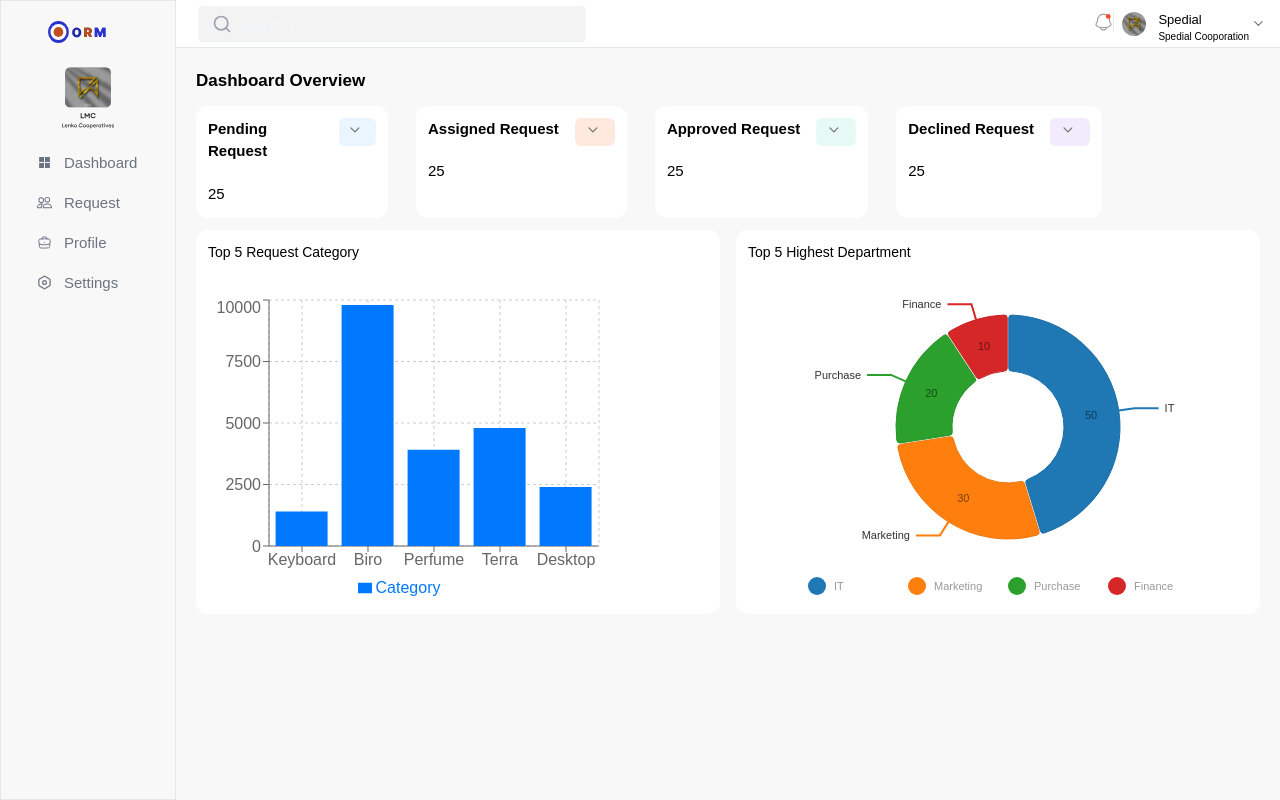
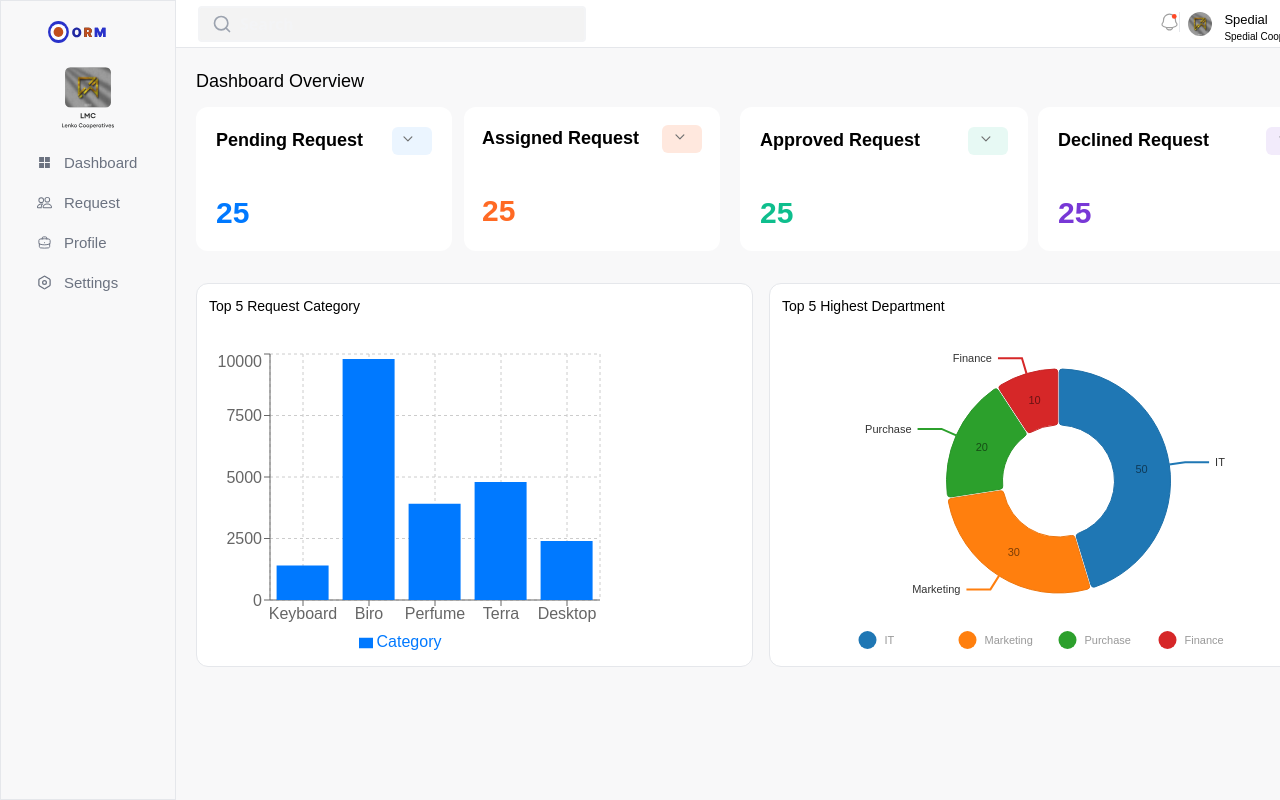
Before and after one commit to ZainabAlayande/Office-Request-Application-Frontend, a React (Vite) app: page /dashboard in a window 1280 px wide. Built offline with nearby package versions, Linux system fonts and the light colour scheme; a web font is replaced by a local one.

Commit message:
Sign up AND Login Integration Test

```diff
--- a/src/App.tsx
+++ b/src/App.tsx
@@ -11,6 +11,7 @@ import DeclinedRequest from "./component/admin/DeclinedRequest";
 import Profile from "./component/admin/Profile";
 import Settings from "./component/admin/Settings";
 import RequestAccordion from "./component/reusable/RequestAccordion";
+// import 'react-toastify/dist/ReactToastify.css';
 
 function App() {
 
@@ -30,6 +31,7 @@ function App() {
             <Route path="/profile" element={<Profile />}></Route>
             <Route path="/settings" element={<Settings />}></Route>
             <Route path="/requestAccordion" element={<RequestAccordion />}></Route>
+
           </Routes>
       </BrowserRouter>
 
--- a/src/component/admin/Dashboard.tsx
+++ b/src/component/admin/Dashboard.tsx
@@ -1,9 +1,28 @@
 import SideBar from "../reusable/Sidebar";
 import TopNav from "../reusable/TopNav";
 import DashboardBody from "../reusable/DashboardBody";
+import { useEffect, useState } from "react";
+import { DashboardDetails } from "../../utils/apis/APICall";
+
 
 
 const Dashboard = () => {
+
+  const [dashboardData, setDashboardData] = useState(null);
+
+  // useEffect(() => {
+  //   const token: string = localStorage.getItem("token");
+
+  //   const fetchDashboardDetails = async () => {
+  //     const response = DashboardDetails(token);
+  //     setDashboardData(response);
+  //   }
+
+  //   fetchDashboardDetails();
+
+  // })
+
+
   return (
     <div className="flex flex-row bg-white-100 overflow-x-auto h-screen w-screen" style={{ backgroundColor: "#F8F8F9" }}>
     <div className="">
@@ -12,10 +31,21 @@ const Dashboard = () => {
 
     <div className="w-full h-full">
       <TopNav />
-      <DashboardBody />
+      <DashboardBody data={dashboardData} />
     </div>
   </div>
   )
 }
 
 export default Dashboard
+
+/**
+ * countOfPendingRequest
+ * countOfAssignedRequest
+ * countOfDeclinedRequest
+ * countOfApprovedRequest
+ *
+ * companyName
+ * companyProfilePicture
+ *
+ */
--- a/src/component/admin/registration-page.tsx
+++ b/src/component/admin/registration-page.tsx
@@ -8,9 +8,31 @@ import Logo from "../../assets/svg/orm-resized-logo.svg";
 import EyeIcon from "../../assets/svg/eye-icon.svg";
 import ArrowBack from "../../assets/png/arrow-back.png";
 import { RegisterUser } from "../../utils/apis/APICall";
+// import { toast } from 'react-toastify';
+import 'react-toastify/dist/ReactToastify.css';
 
 
-const RegistrationPage: React.FC = () => {
+const RegistrationPage = () => {
+
+
+  const handleRegistration = async () => {
+    try {
+      const response = await RegisterUser(data);
+      console.log("Registration successful:", response.data);
+      if (response.status === true) {
+        console.log("hello");
+        alert("Registration successful, kindly login");
+        window.location.href = "/login";
+      } else {
+        alert("Registration failed");
+        window.location.href = "/admin-registration";
+      }
+
+    } catch (error) {
+      console.error("Registration failed:", error);
+
+    }
+  };
 
   const initialData = {
     name: "",
@@ -22,26 +44,12 @@ const RegistrationPage: React.FC = () => {
   const [data, setData] = useState(initialData);
   const [showPassword, setShowPassword] = useState(false);
 
-
-  const handleRegistration = async () => {
-    try {
-      const response = await RegisterUser(data);
-      console.log("Registration successful:", response);
-
-    } catch (error) {
-      console.error("Registration failed:", error);
-
-    }
-
-  };
-
   const handleChange = (event: React.ChangeEvent<HTMLInputElement>) => {
     setData({
       ...data,
       [event.target.name]: event.target.value,
     });
   };
-
 
 
   return (
@@ -143,7 +151,7 @@ const RegistrationPage: React.FC = () => {
             </div>
           </div>
 
-          <div className="w-full h-10 px-4 rounded-md mb-2 bg-blue-600 cursor-pointer border-2 border-blue-600 text-white flex items-center justify-center font-bold">
+          <div className="w-full h-10 px-4 rounded-md mb-2 bg-blue-600 cursor-pointer hover:bg-blue-400 hover:border-blue-400 cursor-pointer border-2 border-blue-600 text-white flex items-center justify-center font-bold">
             <button type="submit" onClick={handleRegistration}>Register</button>
           </div>
         </form>
--- a/src/component/charts/PieChart.tsx
+++ b/src/component/charts/PieChart.tsx
@@ -1,9 +1,11 @@
-import { ResponsivePie } from '@nivo/pie'
+import { MayHaveLabel, ResponsivePie } from '@nivo/pie'
 
-
-const MyResponsivePie = ({ data  }) => (
+type Props={
+    data: readonly MayHaveLabel[]
+}
+const MyResponsivePie = (props: Props) => (
     <ResponsivePie
-        data={data}
+        data={props.data}
         margin={{ top: 40, right: 80, bottom: 120, left: 100 }}
         innerRadius={0.5}
         padAngle={0.7}
--- a/src/component/reusable/DashboardBody.tsx
+++ b/src/component/reusable/DashboardBody.tsx
@@ -10,7 +10,7 @@ import "../../styles/tailwind.css";
 import Rechart from "../charts/Rechart";
 
 
-  const DashboardBody = () => {
+  const DashboardBody = ({data}) => {
 
     // const percentage = 66;
       return (
@@ -19,12 +19,12 @@ import Rechart from "../charts/Rechart";
           <div className="dashboard-overview">Dashboard Overview</div>
           <div className="mt-3 h-28 flex flex-row flex-shrink-0">
 
-          <div className="bg-white p-3 w-48 h-full rounded-xl">
+          <div className="bg-white  p-3 w-64 h-36 rounded-xl">
           <div className="h-32  p-0 ">
-                <div className="p-0 flex justify-between mb-2">
+                <div className="p-2 flex justify-between">
                   <div>
                     <p className="card-title">Pending Request</p>
-                    <p className="mt-5 w-full card-number">25</p>
+                    <p className="mt-9 w-full text-[#0079FF] card-number">25</p>
                   </div>
                   <div
                     className="ml-4 h-7 w-10 rounded-md items-center"
@@ -40,12 +40,12 @@ import Rechart from "../charts/Rechart";
           </div>
 
 
-            <div className="bg-white p-3 ml-7 w-46 h-full rounded-xl ">
+            <div className="bg-white p-2.5 ml-3 w-64 h-36 rounded-xl ">
               <div className="h-32  p-0 ">
-                <div className="p-0 flex justify-between mb-2">
+                <div className="p-2 flex justify-between">
                   <div>
                     <p className="card-title">Assigned Request</p>
-                    <p className="mt-5 w-full card-number">25</p>
+                    <p className="mt-9 w-full text-[#FF6A24] card-number">25</p>
                   </div>
                   <div
                     className="ml-4 h-7 w-10 rounded-md items-center"
@@ -60,12 +60,12 @@ import Rechart from "../charts/Rechart";
               </div>
             </div>
 
-            <div className="bg-white p-3 ml-7 w-46 h-full rounded-xl ">
+            <div className="bg-white p-3 ml-5 w-72 h-36 rounded-xl ">
               <div className="h-32  p-0 ">
-                <div className="p-0 flex justify-between mb-2">
+                <div className="p-2 flex justify-between">
                   <div>
                     <p className="card-title">Approved Request</p>
-                    <p className="mt-5 w-full card-number">25</p>
+                    <p className="mt-9 w-full card-number text-[#0EBE8D]">25</p>
                   </div>
                   <div
                     className="ml-4 h-7 w-10 rounded-md items-center"
@@ -80,12 +80,12 @@ import Rechart from "../charts/Rechart";
               </div>
             </div>
 
-            <div className="bg-white p-3 ml-7 w-46 h-full rounded-xl ">
+            <div className="bg-white p-3 ml-2.5 w-72 h-36 rounded-xl ">
               <div className="h-32  p-0 ">
-                <div className="p-0 flex justify-between mb-2">
+                <div className="p-2 flex justify-between">
                   <div>
                     <p className="card-title">Declined Request</p>
-                    <p className="mt-5 w-full card-number">25</p>
+                    <p className="mt-9 w-full text-[#7838D6] card-number">25</p>
                   </div>
                   <div
                     className="ml-4 h-7 w-10 rounded-md items-center"
@@ -102,8 +102,8 @@ import Rechart from "../charts/Rechart";
 
           </div>
 
-          <div className="flex flex-row mt-3 h-96">
-          <div className="rounded-xl bg-white h-full w-6/12 mr-4">
+          <div className="flex flex-row mt-16 h-96">
+          <div className="rounded-xl bg-white border h-full w-6/12 mr-4">
           <div>
               <p className="p-3 chart-title">Top 5 Request Category </p>
             </div>
@@ -114,7 +114,7 @@ import Rechart from "../charts/Rechart";
             </div>
           </div>
 
-          <div className="rounded-xl bg-white h-full w-6/12">
+          <div className="rounded-xl border bg-white h-full w-6/12">
             <div className="">
               <p className="p-3 chart-title">Top 5 Highest Department</p>
             </div>
--- a/src/component/reusable/PendingRequestBody.tsx
+++ b/src/component/reusable/PendingRequestBody.tsx
@@ -1,9 +1,10 @@
+import * as React from 'react'
 import "../../styles/tailwind.css"
 import { PENDING_DATA } from "../../utils/constant/DummyData";
 import {getStatusColor, getTextColor} from "../../utils/func/ReusableFunctions";
 
 
-const PendingRequestBody = () => {
+const PendingRequestBody: React.FC = () => {
 
   return (
     <div className="ml-4">
--- a/src/styles/tailwind.css
+++ b/src/styles/tailwind.css
@@ -69,15 +69,15 @@
 
   .card-title {
     font-family: 'EuclidCircularA', sans-serif;
-    font-size: 15px;
+    font-size: 18px;
     font-weight: bold;
     text-align: left;
   }
 
   .card-number {
     font-family: 'EuclidCircularA', sans-serif;
-    font-size: 15px;
-    font-weight: normal;
+    font-size: 30px;
+    font-weight: bold;
   }
 
   .chart-title {
@@ -89,6 +89,6 @@
 
   .dashboard-overview {
     font-family: 'EuclidCircularA', sans-serif;
-    font-size: 17px;
-    font-weight: bold;
+    font-size: 18px;
+    font-weight: semi;
   }
--- a/src/utils/apis/APICall.tsx
+++ b/src/utils/apis/APICall.tsx
@@ -3,7 +3,7 @@ import axios from "axios";
 export const BASE_URL = "http://localhost:8081";
 
 
-export const RegisterUser = async (employeeRegistrationDetails) => {
+export const RegisterUser = async (employeeRegistrationDetails: { name: string; email: string; password: string; confirmPassword: string; }) => {
     try {
       const url = BASE_URL + "/api/v1/company/register";
       const response = await axios.post(url, employeeRegistrationDetails);
@@ -14,7 +14,7 @@ export const RegisterUser = async (employeeRegistrationDetails) => {
     }
   };
 
-export const LoginUser = async (employeeLoginDetails) => {
+export const LoginUser = async (employeeLoginDetails: { email: string; password: string; }) => {
     try {
         const url = BASE_URL + "/login";
         const response = await axios.post(url, employeeLoginDetails);
@@ -23,5 +23,16 @@ export const LoginUser = async (employeeLoginDetails) => {
         console.error("Error in LoginUser:", error);
         throw error;
       }
+}
 
+
+export const DashboardDetails = async (token: string) => {
+  try {
+      const url = BASE_URL + "/dashboard";
+      const response = await axios.post(url, token);
+      return response.data;
+    } catch (error) {
+      console.error("Error in LoginUser:", error);
+      throw error;
+    }
 }
--- /dev/null
+++ b/src/utils/plugins/Toastify.tsx
@@ -0,0 +1,19 @@
+import { ReactElement, JSXElementConstructor, ReactNode, ReactPortal } from 'react';
+import { ToastContainer, ToastContentProps, toast } from 'react-toastify';
+import 'react-toastify/dist/ReactToastify.css';
+
+
+const Toastify = (message: string | number | boolean | ReactElement<unknown, string | JSXElementConstructor<unknown>> | Iterable<ReactNode> | ReactPortal | ((props: ToastContentProps<unknown>) => ReactNode) | null | undefined) => {
+
+    const notify = () => toast(message);
+
+    return (
+      <div>
+        <button onClick={notify}>Notify!</button>
+        <ToastContainer />
+      </div>
+    );
+
+}
+
+export default Toastify
```
Also changed, not shown: package.json (+5 -2 lines), src/component/admin/Login.tsx (+39 -8 lines), src/main.tsx (+3 -13 lines), 1 other file (tests, documents, lock files or other folders).
